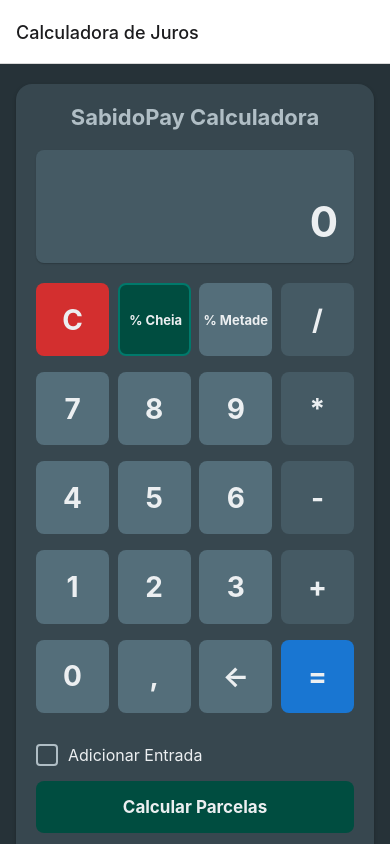
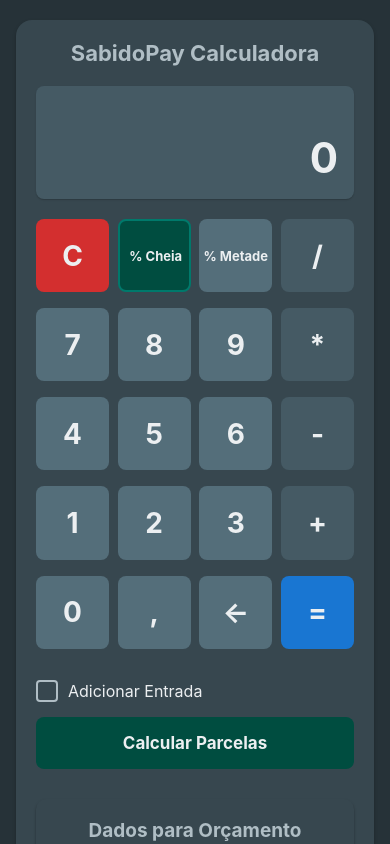
Before and after one commit to MaikDouglasOficial/SabidoPay-Calculadora-Vendas, a React Native app: screen / in a window 390 px wide. Built offline with nearby package versions, Linux system fonts and the light colour scheme.

Commit message:
Update App.tsx
Remover barra branca do topo (header) da calculadora

```diff
--- a/App.tsx
+++ b/App.tsx
@@ -12,7 +12,7 @@
         <Stack.Screen
           name="JurosCalculator"
           component={JurosCalculatorScreen}
-          options={{ title: 'Calculadora de Juros' }}
+          options={{ headerShown: false }}
         />
       </Stack.Navigator>
     </NavigationContainer>
```
